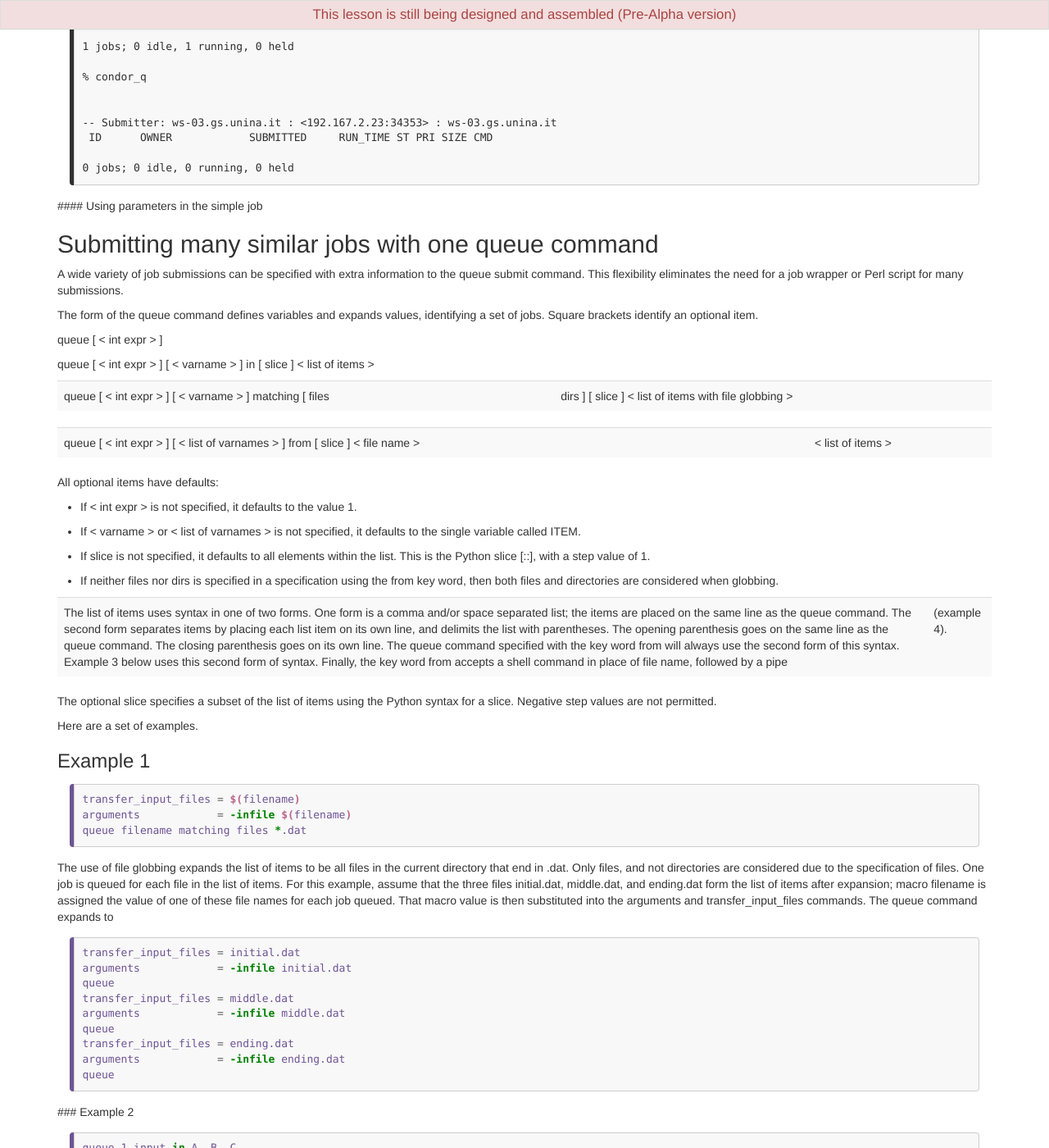
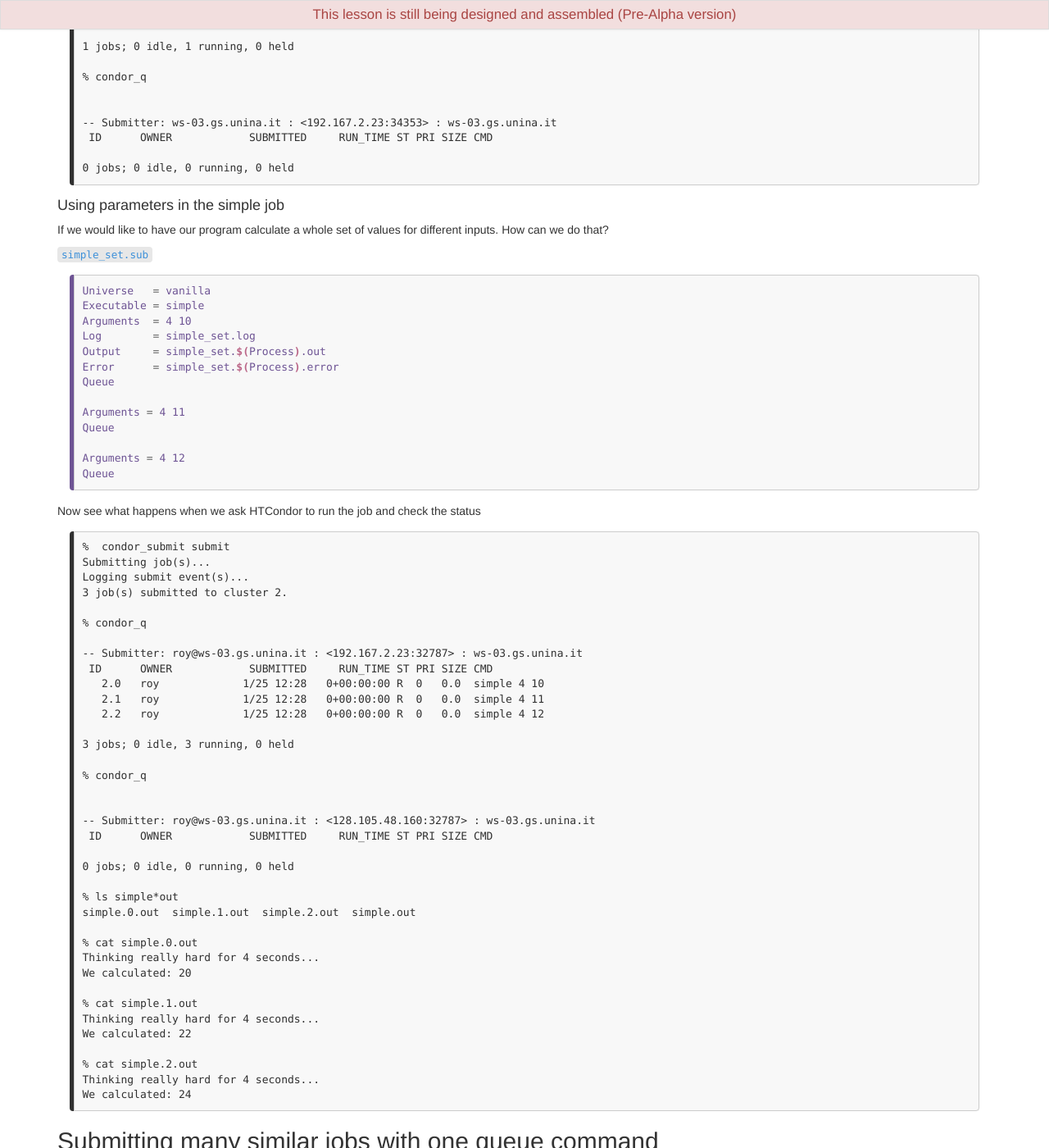
Before and after one commit to Cecilia-Duran/chicago_tier3_batch_and_storage, a Jekyll site: the page built from _episodes/04-submitting_ajob.md, in a window 1280 px wide and 1400 px high, scrolled down 4700 px. Shown: the whole window at 82% size. Built offline with Jekyll 4.4.1, drawn with Linux system fonts in a browser that asks for light colours; some of the changed text lies outside the part shown.

Commit message:
Update 04-submitting_ajob.md

````diff
--- a/_episodes/04-submitting_ajob.md
+++ b/_episodes/04-submitting_ajob.md
@@ -9,7 +9,7 @@ objectives:
 - "Submit jobs"
 - ""
 keypoints:
-- "y"
+- "In this lesson, What are the main files we need to run our jobs??  ˒˒˒˒(>ړ”)> "
 - ""
 ---
 ## Submitting a Job
@@ -271,7 +271,69 @@ condor_q
 ```
 {: .output}
 
-#### Using parameters in the simple job
+#### Using parameters in the simple job
+
+If we would like to have our program calculate a whole set of values for different inputs. How can we do that?
+
+`simple_set.sub`
+```bash
+Universe   = vanilla
+Executable = simple
+Arguments  = 4 10
+Log        = simple_set.log
+Output     = simple_set.$(Process).out
+Error      = simple_set.$(Process).error
+Queue
+
+Arguments = 4 11
+Queue
+
+Arguments = 4 12
+Queue
+```
+
+Now see what happens when we ask HTCondor to run the job and check the status
+
+```
+%  condor_submit submit
+Submitting job(s)...
+Logging submit event(s)...
+3 job(s) submitted to cluster 2.
+
+% condor_q
+
+-- Submitter: roy@ws-03.gs.unina.it : <192.167.2.23:32787> : ws-03.gs.unina.it
+ ID      OWNER            SUBMITTED     RUN_TIME ST PRI SIZE CMD
+   2.0   roy             1/25 12:28   0+00:00:00 R  0   0.0  simple 4 10
+   2.1   roy             1/25 12:28   0+00:00:00 R  0   0.0  simple 4 11
+   2.2   roy             1/25 12:28   0+00:00:00 R  0   0.0  simple 4 12
+
+3 jobs; 0 idle, 3 running, 0 held
+
+% condor_q
+
+
+-- Submitter: roy@ws-03.gs.unina.it : <128.105.48.160:32787> : ws-03.gs.unina.it
+ ID      OWNER            SUBMITTED     RUN_TIME ST PRI SIZE CMD
+
+0 jobs; 0 idle, 0 running, 0 held
+
+% ls simple*out
+simple.0.out  simple.1.out  simple.2.out  simple.out
+
+% cat simple.0.out
+Thinking really hard for 4 seconds...
+We calculated: 20
+
+% cat simple.1.out
+Thinking really hard for 4 seconds...
+We calculated: 22
+
+% cat simple.2.out
+Thinking really hard for 4 seconds...
+We calculated: 24
+```
+{: .output}
 
 
 ## Submitting many similar jobs with one queue command
@@ -284,7 +346,7 @@ queue [ < int expr > ]
 
 queue [ < int expr > ] [ < varname > ] in [ slice ] < list of items >
 
-queue [ < int expr > ] [ < varname > ] matching [ files  |  dirs ] [ slice ] < list of items with file globbing >
+queue [ < int expr > ] [ < varname > ] matching [ files  '|'  dirs ] [ slice ] < list of items with file globbing >
 
 queue [ < int expr > ] [ < list of varnames > ] from [ slice ] < file name >  |  < list of items >
 
````
